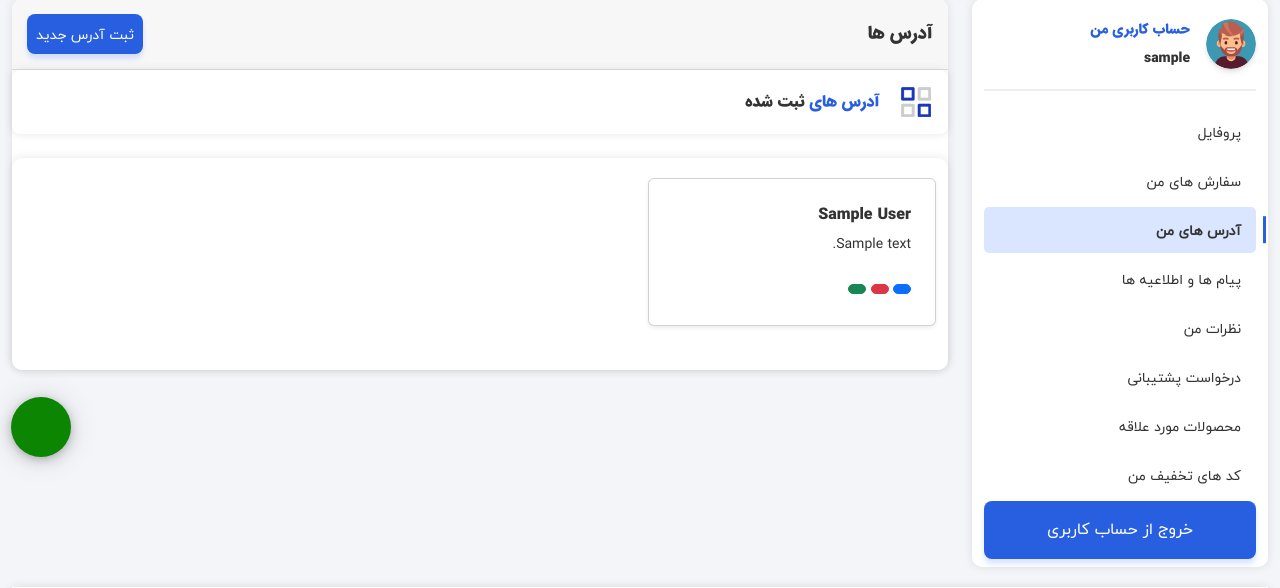
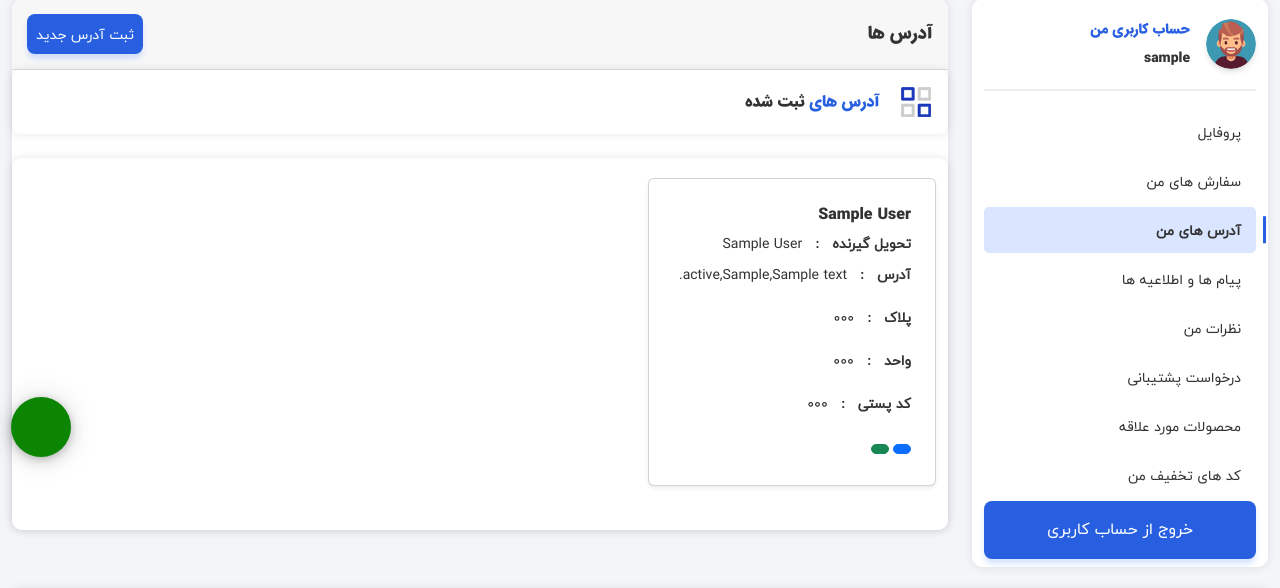
Before and after one commit to Rshmm/online_shop, a Django app: page /address/ in a window 1280 px wide. Shown: the part 261-849 px from the top of the page. Run offline with Django 5.2, Linux system fonts and the light colour scheme; a user stored in the database is signed in; tables that the repository leaves empty hold one stand-in row (values such as "Sample post"); some libraries are stand-ins or nearby versions.

Commit message:
درست کردن ویو اضافه شدن هر آدرس

```diff
--- a/user/templates/address.html
+++ b/user/templates/address.html
@@ -811,12 +811,19 @@
                                                 <div class="media">
                                                     <div class="media-body">
                                                         <h6 class="mb-1">{{ address.title }}</h6>
+                                                        <p class="mb-1"><strong>تحویل گیرنده &nbsp; :</strong> &nbsp;  {{ address.recipient_full_name }}
+                                                        </p>
                                                         <p class="text-overflow-2 address-line">
-                                                            {{ address.full_address }}
+                                                            <strong>آدرس &nbsp; :</strong> &nbsp;
+                                                            {{address.state}},{{address.city}},{{ address.full_address }}
+                                                        </p>
+                                                        <p>  <strong>پلاک &nbsp; :</strong> &nbsp; {{ address.building_number }} </p>
+                                                        <p> <strong>واحد &nbsp; :</strong> &nbsp; {{ address.building_unit_number }} </p>
+                                                        <p>
+                                                            <strong>کد پستی  &nbsp; :</strong> &nbsp; {{ address.postal_code }}
                                                         </p>
                                                         <p class="mb-0 text-black btn-group-sm font-weight-bold">
-                                                            <a class="btn btn-primary btn-sm" data-bs-toggle="tooltip" data-bs-placement="top" data-bs-title="ویرایش آدرس" href="#"><i class="bi bi-pencil text-white"></i> </a>
-                                                            <a class="btn btn-danger btn-sm" href="#" data-bs-toggle="tooltip" data-bs-placement="top" data-bs-title="حذف آدرس"><i class="bi bi-trash text-white"></i> </a>
+                                                            <a class="btn btn-primary btn-sm" data-bs-toggle="tooltip" data-bs-placement="top" data-bs-title="ویرایش آدرس" href='{% url "address-create" %}'><i class="bi bi-pencil text-white"></i> </a>
                                                             <a class="btn btn-success btn-sm" href="#" data-bs-toggle="tooltip" data-bs-placement="top" data-bs-title="ثبت به عنوان آدرس پیشفرض"><i class="bi bi-check-lg text-white"></i> </a>
                                                         </p>
                                                     </div>
```
